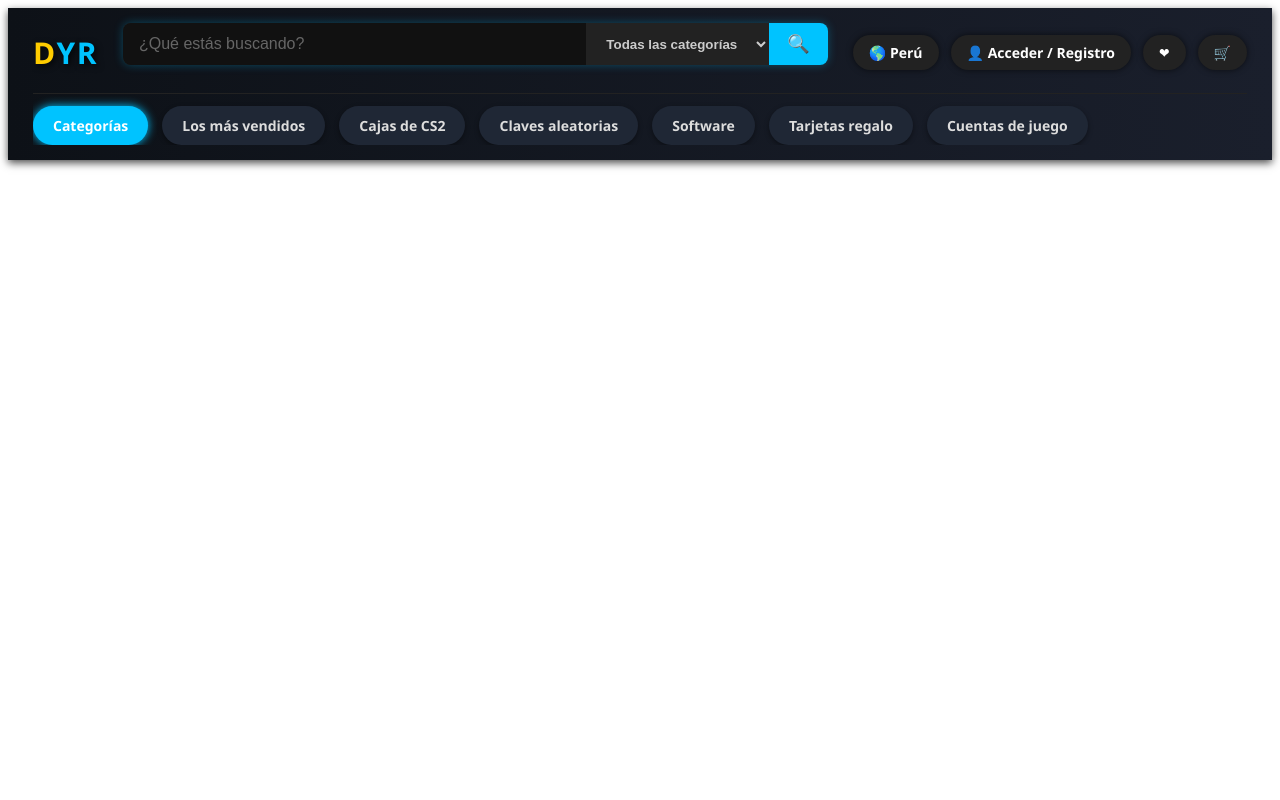
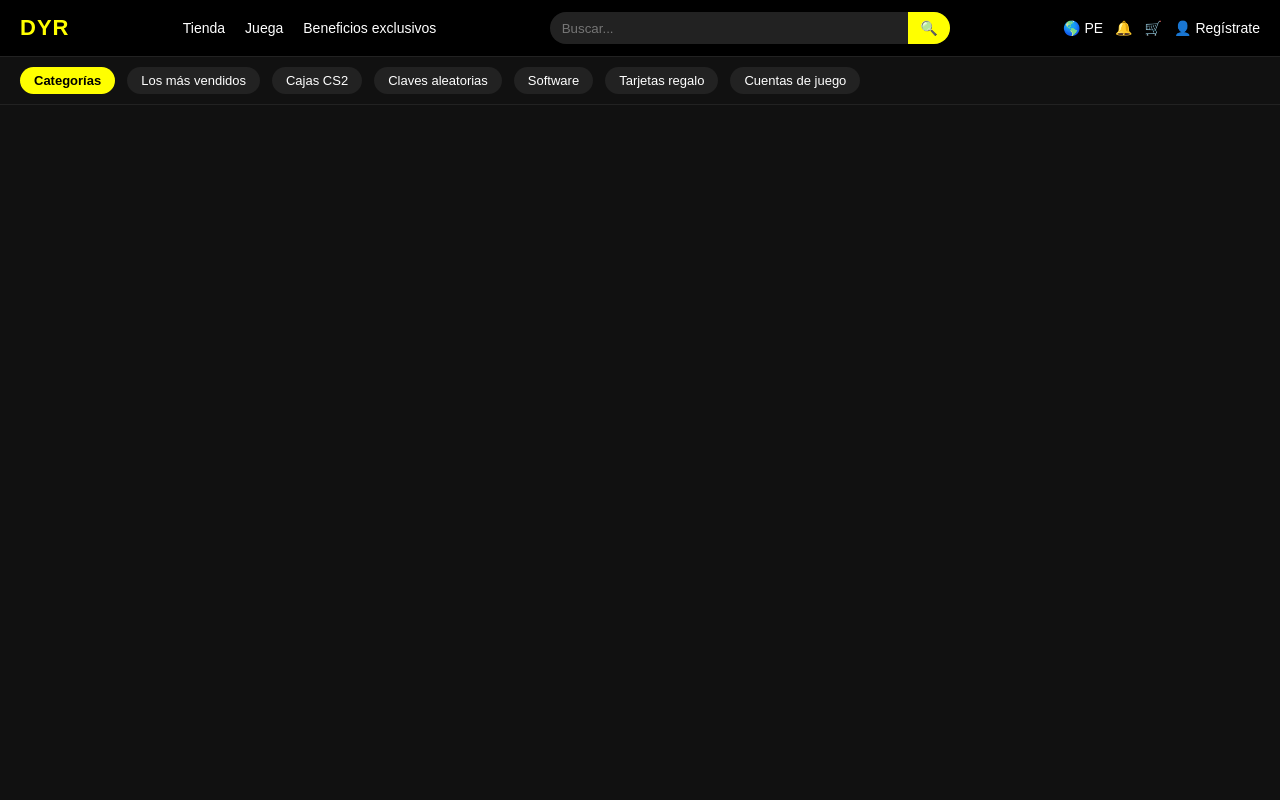
Before and after one commit to Dustin200309/pro, a PHP site: page /compartido/header.html in a window 1280 px wide. Run offline with PHP 8.4, Linux system fonts and the light colour scheme.

Commit message:
agreger y separe el header de las primcipales

```diff
--- /dev/null
+++ b/compartido/header.css
@@ -0,0 +1,130 @@
+/* RESET */
+* {
+  margin: 0;
+  padding: 0;
+  box-sizing: border-box;
+}
+
+body {
+  font-family: Arial, sans-serif;
+  background: #111;
+  color: #fff;
+}
+
+/* HEADER GENERAL */
+.header {
+  background: #000;
+  border-bottom: 1px solid #222;
+}
+
+.header__bar {
+  display: flex;
+  align-items: center;
+  justify-content: space-between;
+  padding: 12px 20px;
+  gap: 20px;
+}
+
+/* LOGO */
+.logo {
+  font-size: 22px;
+  font-weight: bold;
+  color: #ff0;
+  text-decoration: none;
+  letter-spacing: 1px;
+}
+
+/* NAV PRINCIPAL */
+.nav {
+  display: flex;
+  gap: 20px;
+}
+
+.nav a {
+  color: #fff;
+  text-decoration: none;
+  font-size: 14px;
+  transition: color 0.2s;
+}
+
+.nav a:hover {
+  color: #ff0;
+}
+
+/* BUSCADOR */
+.search {
+  display: flex;
+  flex: 1;
+  max-width: 400px;
+  background: #222;
+  border-radius: 20px;
+  overflow: hidden;
+}
+
+.search input {
+  flex: 1;
+  padding: 8px 12px;
+  border: none;
+  background: transparent;
+  color: #fff;
+  outline: none;
+}
+
+.search button {
+  background: #ff0;
+  border: none;
+  padding: 8px 12px;
+  cursor: pointer;
+  font-size: 14px;
+}
+
+/* MENÚ DE USUARIO */
+.user {
+  display: flex;
+  gap: 12px;
+}
+
+.user a {
+  color: #fff;
+  text-decoration: none;
+  font-size: 14px;
+}
+
+.user a:hover {
+  color: #ff0;
+}
+
+/* SUBNAV */
+.subnav {
+  background: #111;
+  border-top: 1px solid #222;
+}
+
+.subnav__wrap {
+  display: flex;
+  padding: 10px 20px;
+  gap: 12px;
+  overflow-x: auto;
+}
+
+.pill {
+  padding: 6px 14px;
+  border-radius: 20px;
+  background: #222;
+  color: #fff;
+  font-size: 13px;
+  text-decoration: none;
+  white-space: nowrap;
+  transition: background 0.2s, color 0.2s;
+}
+
+.pill:hover {
+  background: #ff0;
+  color: #000;
+}
+
+.pill--brand {
+  background: #ff0;
+  color: #000;
+  font-weight: bold;
+}
--- a/compartido/header.html
+++ b/compartido/header.html
@@ -1,48 +1,38 @@
+<!-- header.html -->
+<link rel="stylesheet" href="header.css">
+
 <header class="header">
-    <link rel="stylesheet" href="../public/principal.css">
   <div class="header__bar">
-    <!-- Logo -->
-    <a class="logo" <link rel="stylesheet" href="../public/Principal.html" ><title="Ir a página principal">
-      D<span>YR</span>
-    </a>
+    <a href="../public/Principal.html" class="logo">DYR</a>
 
-    <!-- Buscador  -->
-    <form class="search" role="search" action="buscar.html" method="GET" aria-label="Buscar productos">
-      <input
-        type="text"
-        name="q"
-        placeholder="¿Qué estás buscando?"
-        aria-label="Buscar"
-        required
-      />
-      <select name="categoria" aria-label="Elegir categoría">
-        <option value="">Todas las categorías</option>
-        <option value="software">Software</option>
-        <option value="juegos">Juegos</option>
-        <option value="tarjetas">Tarjetas regalo</option>
-      </select>
-      <button type="submit" title="Buscar">🔍</button>
+    <nav class="nav">
+      <a href="#">Tienda</a>
+      <a href="#">Juega</a>
+      <a href="#">Beneficios exclusivos</a>
+    </nav>
+
+    <form class="search" role="search" action="buscar.html" method="GET">
+      <input type="text" name="q" placeholder="Buscar..." required />
+      <button type="submit">🔍</button>
     </form>
 
-    <!-- Menú de usuario -->
-    <nav class="user" aria-label="Menú de usuario">
-      <span class="chip hide-sm">🌎 Perú</span>
-      <a class="chip" href="#">👤 Acceder / Registro</a>
-      <a class="chip" href="#" title="Favoritos">❤</a>
-      <a class="chip" href="#" title="Carrito">🛒</a>
+    <nav class="user">
+      <a href="#">🌎 PE</a>
+      <a href="#">🔔</a>
+      <a href="#">🛒</a>
+      <a href="#">👤 Regístrate</a>
     </nav>
   </div>
 
-  <!-- Subnavegación -->
   <div class="subnav">
-    <div class="subnav__wrap" role="navigation" aria-label="Atajos de navegación">
-      <a class="pill pill--brand" href="#">Categorías</a>
-      <a class="pill" href="#">Los más vendidos</a>
-      <a class="pill" href="#">Cajas de CS2</a>
-      <a class="pill" href="#">Claves aleatorias</a>
-      <a class="pill" href="#">Software</a>
-      <a class="pill" href="#">Tarjetas regalo</a>
-      <a class="pill" href="#">Cuentas de juego</a>
+    <div class="subnav__wrap">
+      <a href="#" class="pill pill--brand">Categorías</a>
+      <a href="#" class="pill">Los más vendidos</a>
+      <a href="#" class="pill">Cajas CS2</a>
+      <a href="#" class="pill">Claves aleatorias</a>
+      <a href="#" class="pill">Software</a>
+      <a href="#" class="pill">Tarjetas regalo</a>
+      <a href="#" class="pill">Cuentas de juego</a>
     </div>
   </div>
 </header>
--- a/public/Principal.css
+++ b/public/Principal.css
@@ -1,200 +1,3 @@
-/* Header general */
-header {
-  background: linear-gradient(90deg, #0d1117, #1a1f2c);
-  padding: 15px 25px;
-  display: flex;
-  flex-direction: column;
-  gap: 12px;
-  box-shadow: 0 3px 8px rgba(0, 0, 0, 0.7);
-  font-family: 'Segoe UI', Tahoma, Geneva, Verdana, sans-serif;
-  user-select: none;
-  z-index: 1000;
-  position: sticky;
-  top: 0;
-}
-
-/* Barra principal: logo, buscador y usuario */
-.header__bar {
-  display: flex;
-  align-items: center;
-  justify-content: space-between;
-  gap: 25px;
-  flex-wrap: wrap;
-}
-
-/* Logo */
-.logo {
-  font-size: 30px;
-  font-weight: 900;
-  color: #ffcc00;
-  text-shadow: 2px 2px 6px rgba(0, 0, 0, 0.8);
-  transition: transform 0.3s ease;
-  letter-spacing: 1.5px;
-  text-decoration: none;
-}
-.logo span {
-  color: #00c3ff;
-}
-.logo:hover,
-.logo:focus {
-  transform: scale(1.1);
-  outline: none;
-}
-
-/* Buscador */
-.search {
-  flex: 1 1 400px;
-  display: flex;
-  background: #222;
-  border-radius: 8px;
-  overflow: hidden;
-  box-shadow: 0 0 10px rgba(0, 195, 255, 0.3);
-  transition: box-shadow 0.3s ease;
-}
-.search input {
-  flex: 1;
-  padding: 12px 16px;
-  border: none;
-  outline: none;
-  background: #111;
-  color: #fff;
-  font-size: 16px;
-  font-weight: 500;
-  transition: background 0.3s ease;
-}
-.search input::placeholder {
-  color: #666;
-}
-.search input:focus {
-  background: #1a1f2c;
-  box-shadow: inset 0 0 8px #00c3ff;
-}
-.search select {
-  padding: 12px 16px;
-  border: none;
-  outline: none;
-  background: #222;
-  color: #ccc;
-  font-weight: 600;
-  cursor: pointer;
-  transition: background 0.3s ease;
-}
-.search select:hover,
-.search select:focus {
-  background: #333;
-  color: #fff;
-}
-.search button {
-  background: #00c3ff;
-  border: none;
-  color: #fff;
-  padding: 0 18px;
-  cursor: pointer;
-  font-size: 18px;
-  transition: background 0.3s ease;
-  display: flex;
-  align-items: center;
-  justify-content: center;
-}
-.search button:hover,
-.search button:focus {
-  background: #0099cc;
-  outline: none;
-}
-
-/* Menú usuario */
-.user {
-  display: flex;
-  align-items: center;
-  gap: 12px;
-  flex-wrap: wrap;
-  min-width: 200px;
-  justify-content: flex-end;
-}
-.user .chip {
-  background: #222;
-  color: #fff;
-  padding: 8px 16px;
-  border-radius: 20px;
-  font-size: 14px;
-  text-decoration: none;
-  font-weight: 600;
-  box-shadow: 0 0 6px rgba(0, 0, 0, 0.6);
-  transition: background 0.3s ease, box-shadow 0.3s ease;
-}
-.user .chip:hover,
-.user .chip:focus {
-  background: #333;
-  box-shadow: 0 0 12px #00c3ff;
-  outline: none;
-}
-
-/* Subnavegación */
-.subnav {
-  border-top: 1px solid #222;
-  padding-top: 12px;
-  overflow-x: auto;
-  scrollbar-width: thin;
-  scrollbar-color: #00c3ff transparent;
-}
-.subnav::-webkit-scrollbar {
-  height: 6px;
-}
-.subnav::-webkit-scrollbar-thumb {
-  background: #00c3ff;
-  border-radius: 10px;
-}
-.subnav__wrap {
-  display: flex;
-  flex-wrap: nowrap;
-  gap: 14px;
-}
-.subnav__wrap .pill {
-  background: #1f2735;
-  color: #ddd;
-  padding: 10px 20px;
-  border-radius: 30px;
-  font-size: 14px;
-  text-decoration: none;
-  font-weight: 600;
-  white-space: nowrap;
-  box-shadow: 0 2px 5px rgba(0,0,0,0.4);
-  transition: background 0.3s ease, color 0.3s ease;
-  cursor: pointer;
-  user-select: none;
-}
-.subnav__wrap .pill:hover,
-.subnav__wrap .pill:focus {
-  background: #2d3a4d;
-  color: #fff;
-  outline: none;
-}
-.subnav__wrap .pill--brand {
-  background: #00c3ff;
-  color: #fff;
-  font-weight: 700;
-  box-shadow: 0 0 10px #00c3ff;
-}
-
-/* Responsive */
-@media (max-width: 768px) {
-  .header__bar {
-    flex-direction: column;
-    align-items: stretch;
-  }
-  .search {
-    width: 100%;
-  }
-  .user {
-    justify-content: flex-start;
-    gap: 10px;
-  }
-  .subnav__wrap {
-    gap: 8px;
-  }
-}
-
-/* Opcional: mejoras visuales en scrollbar para subnav */
 
 .container {
   padding: 30px;
```
Also changed, not shown: compartido/buscar.html (added, +31 -0 lines), compartido/header.js (+19 -14 lines).
